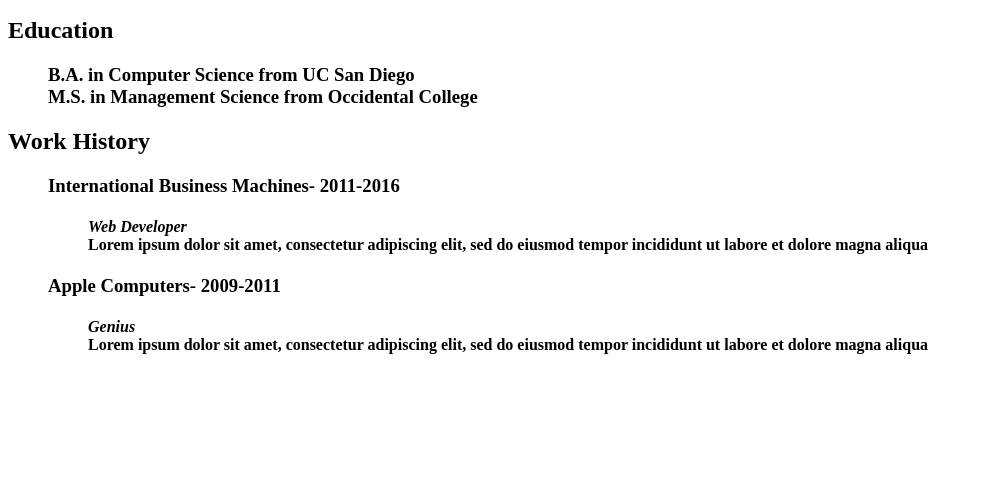
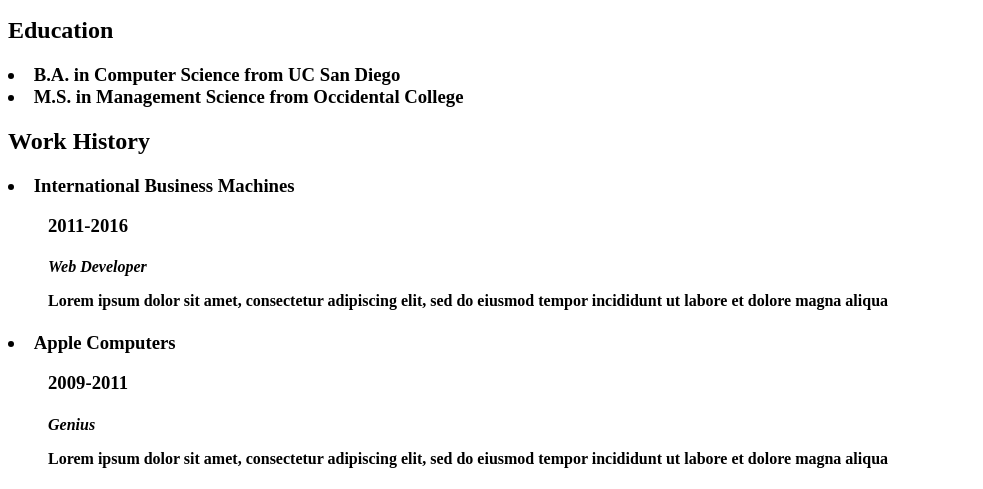
Before and after one commit to RustyToHero/sally-resume, a plain HTML site: page index.html in a window 1280 px wide. Shown: the part 423-912 px from the top of the page, without its empty margins (0-983 px from the left). Before the commit the page ends 800 px from the top, so only its background shows below. Drawn offline with Linux system fonts and the light colour scheme.

Commit message:
Modified formatting
Trying to get tags in better shape and more correctly formatted.

```diff
--- a/index.html
+++ b/index.html
@@ -17,22 +17,32 @@
 			</section>
 			<section>
 				<h2>Education</h2>
-					<h3><ul>
-					B.A. in Computer Science from UC San Diego<br>
-					M.S. in Management Science from Occidental College<br>
-					<ul></h3>
+					<h3>
+					<li>B.A. in Computer Science from UC San Diego</li>
+					<li>M.S. in Management Science from Occidental College</li>
+					</h3>
 			</section>
 			<section>
 				<h2>Work History</h2>
-					<ul>
-					<h3>International Business Machines- 2011-2016
-						<h4><ul><i>Web Developer</i></ul>
-						<ul>Lorem ipsum dolor sit amet, consectetur adipiscing elit, sed do eiusmod tempor incididunt ut labore et dolore magna aliqua</ul></h4>
-					</ul>
-					<ul>
-					<h3>Apple Computers- 2009-2011
-						<h4><ul><i>Genius</i></ul>
-						<ul>Lorem ipsum dolor sit amet, consectetur adipiscing elit, sed do eiusmod tempor incididunt ut labore et dolore magna aliqua</li></ul></h4>
+					<h3>
+					<li>International Business Machines</li>
+					<ul>2011-2016</ul>
+					</h3>
+						<h4>
+						<ul><i>Web Developer</i>
+						</ul>
+							<ul>Lorem ipsum dolor sit amet, consectetur adipiscing elit, sed do eiusmod tempor incididunt ut labore et dolore magna aliqua</ul>
+						</h4>
+					<h3>
+					<li>Apple Computers</li>
+					<ul>2009-2011</ul>
+						<h4>
+						<ul>
+						<i>Genius</i>
+						</ul>
+							<ul>Lorem ipsum dolor sit amet, consectetur adipiscing elit, sed do eiusmod tempor incididunt ut labore et dolore magna aliqua</ul>
+						</ul>
+						</h4>
 			</section>
 	</main>
 </html>
```
